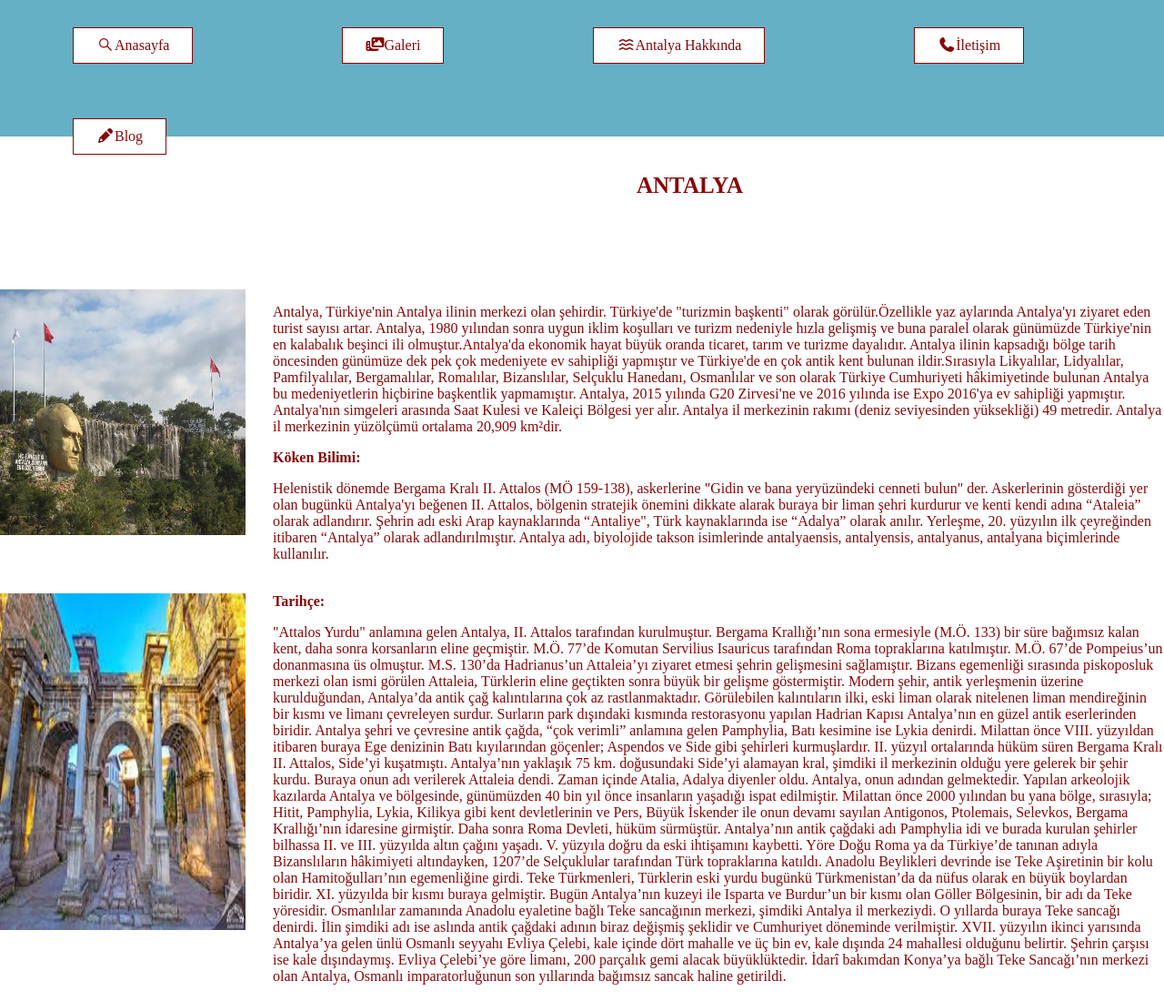
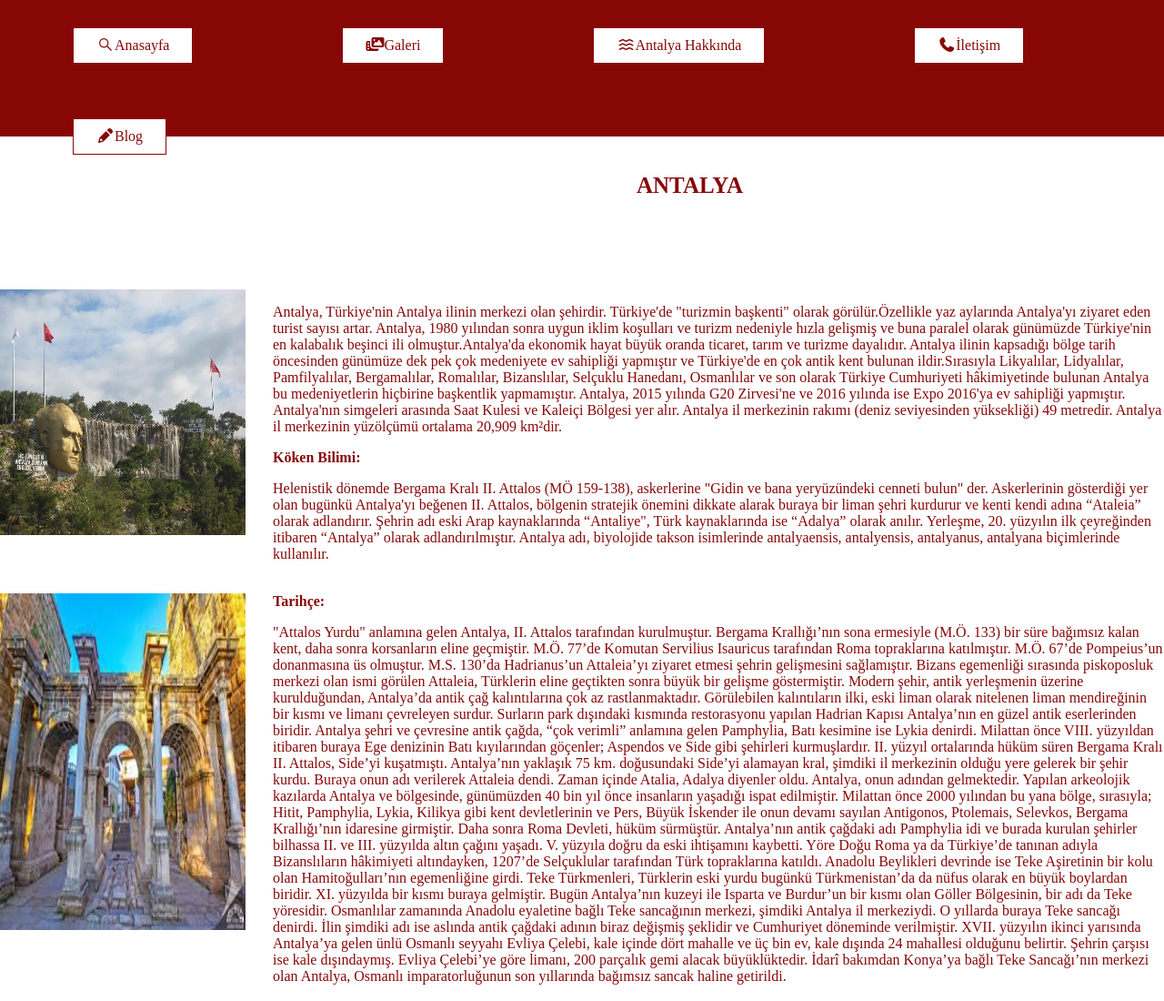
Before and after one commit to azracakar/Antalya_Tan-t-m, a plain HTML site: page index.html in a window 1280 px wide. Shown: the top 1100 px of the page at 91% size. Drawn offline with Linux system fonts and the light colour scheme.

Commit message:
Add files via upload

```diff
--- a/style.css
+++ b/style.css
@@ -13,7 +13,7 @@ body{
 .arkaplan{
     width:100%;
     height:150px;
-    background-color:#65B0C4;
+    background-color:rgb(135, 7, 7);
 }
 .anasayfa{
     display:flex;
```
